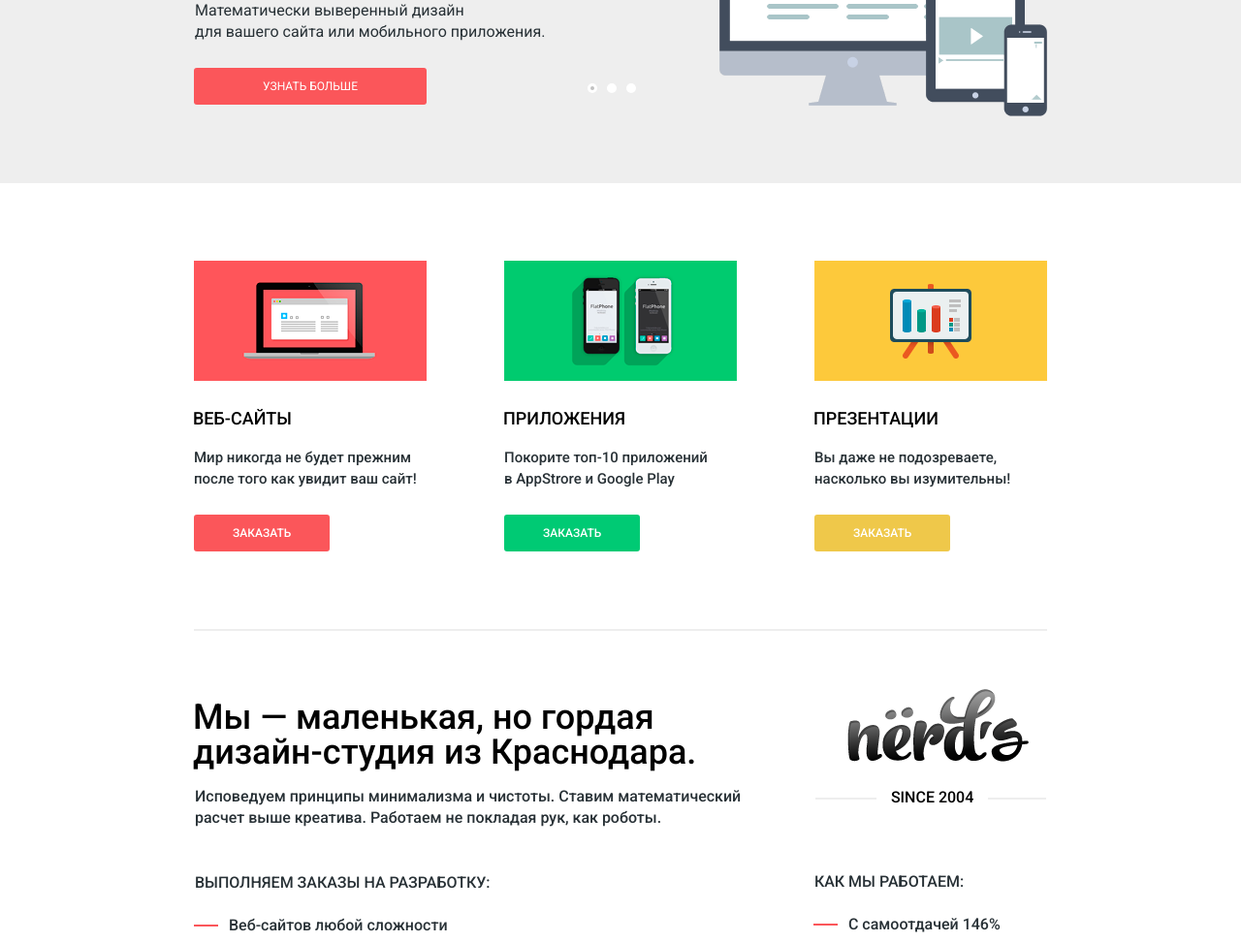
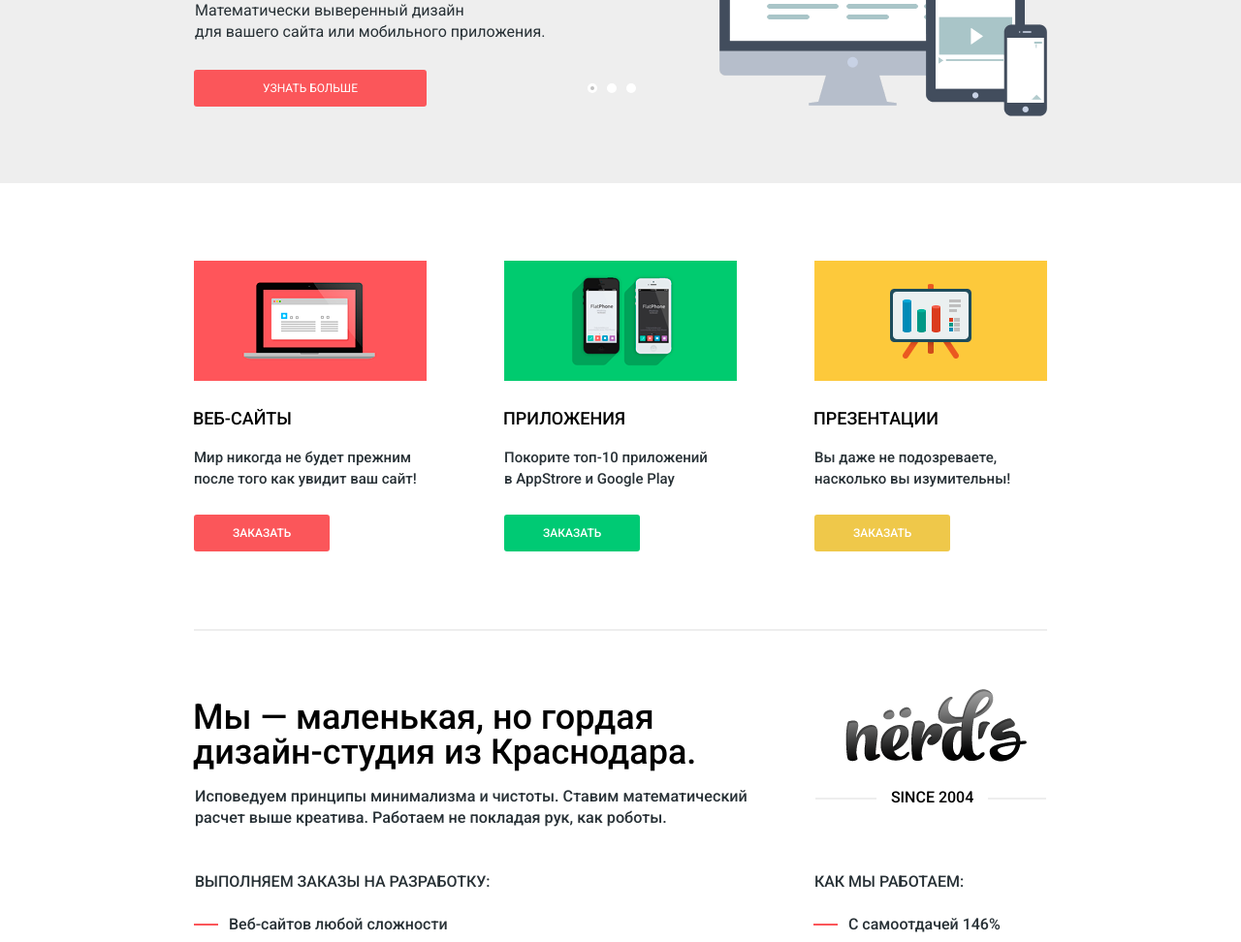
Before and after one commit to Nomine192/91396-nerds, a plain HTML site: page index.html in a window 1280 px wide. Shown: the part 246-1218 px from the top of the page at 97% size. Drawn offline with Linux system fonts and the light colour scheme.

Commit message:
Исправленный макет

```diff
--- a/css/style.css
+++ b/css/style.css
@@ -237,7 +237,7 @@ body{
     display:block;
     width:240px;
     padding:12px 0;
-    margin-top:26px;
+    margin-top:28px;
     font-size:12px;
     color:white;
     text-transform:uppercase;
@@ -414,7 +414,7 @@ body{
 
 .title {
 	float: left;
-	width: 570px;
+	width: 580px;
 }
 
 .studio::before {
@@ -443,7 +443,7 @@ body{
 	padding: 0;
 	margin-top: 17px;
 	margin-left: 1px;
-	font-size: 16px;
+	font-size: 16.2px;
 	line-height: 22px;
 	font-weight: 500;
 	color: #283136;
@@ -453,6 +453,10 @@ body{
 	float: right;
 	padding-left: 40px;
 	padding-right: 18px;
+}
+
+.logo-nerds {
+	margin-left: -2px;
 }
 
 .logo-since .since {
@@ -492,7 +496,7 @@ body{
 /*Виды разработки*/
 
 p.activity {
-	margin-top: 45px;
+	margin-top: 44px;
 	font-size: 16px;
 	line-height: 22px;
 	font-weight: 500;
--- a/index.html
+++ b/index.html
@@ -93,7 +93,9 @@
                <p class="web-dev">Слайдшоу и видео для корпоративных презентаций</p>
             </div>
             <div class="logo-since">
-               <img src="img/logo-big.png" alt="Логотип">
+               <div class="logo-nerds">
+                  <img src="img/logo-big.png" alt="Логотип">
+               </div>
                <p class="since">since 2004</p>
                <p class="activity-job">Как мы работаем:</p>
                <p class="web-dev-job">С самоотдачей 146%</p>
```
